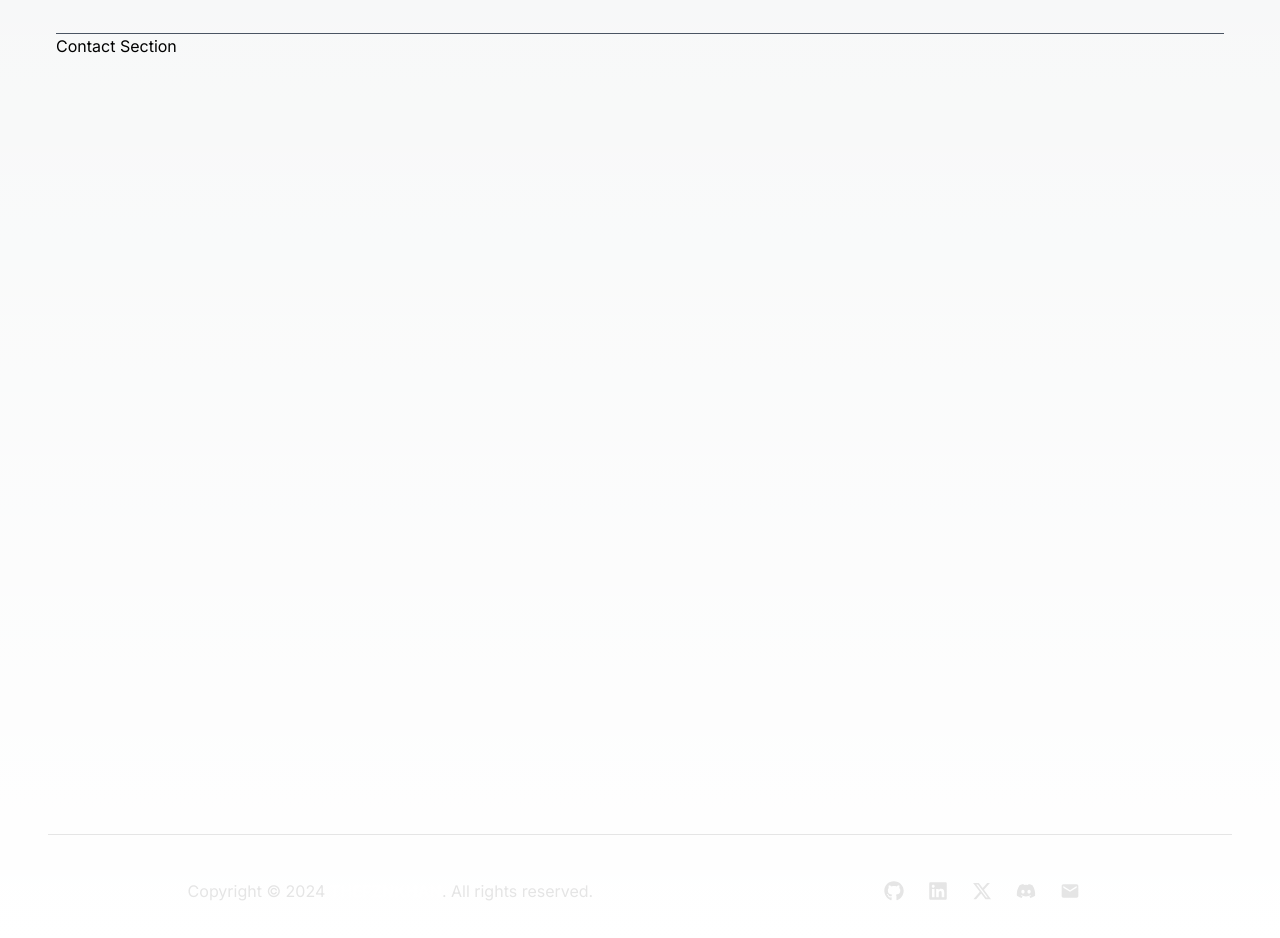
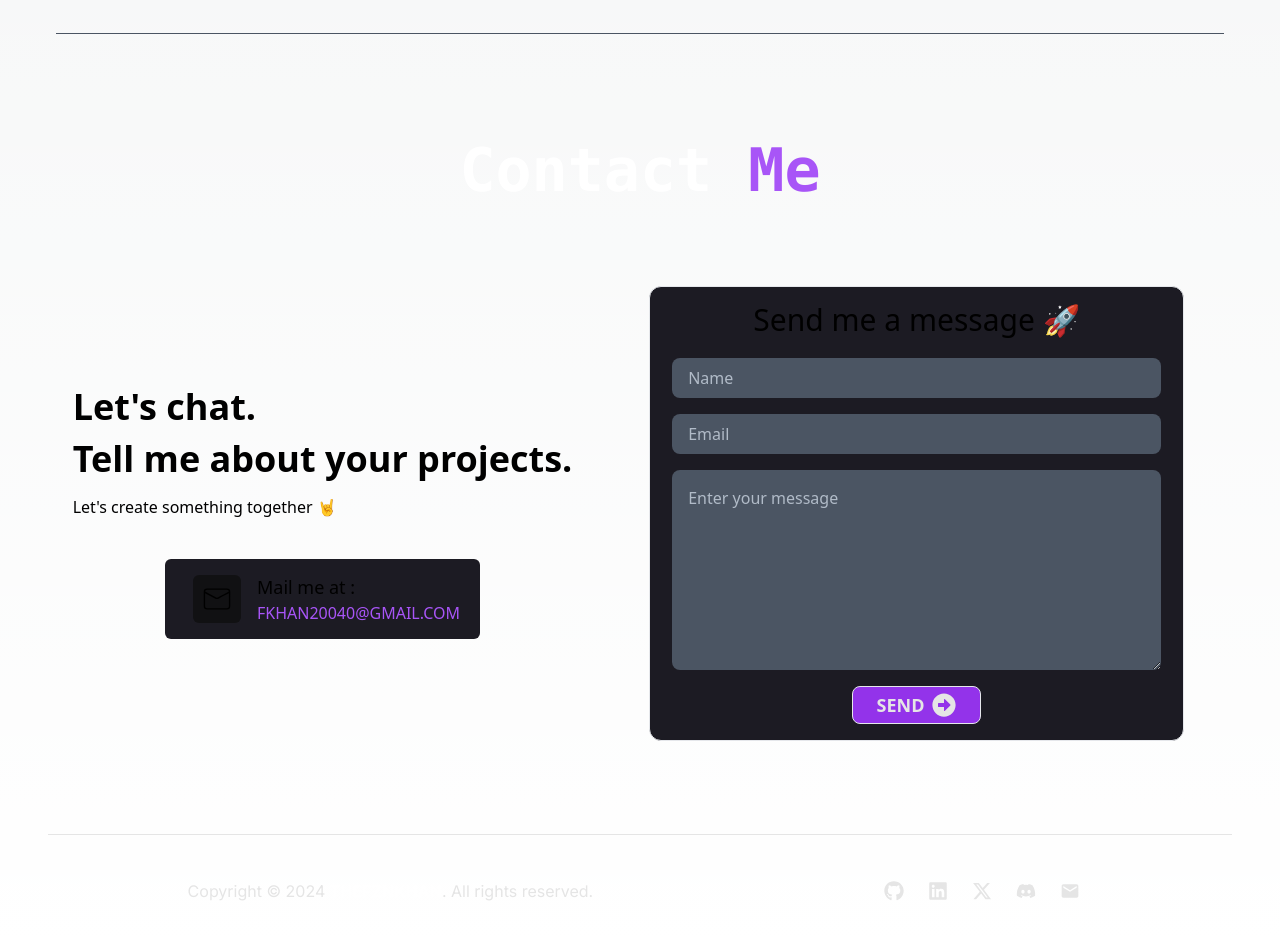
Before and after one commit to THEFZNKHAN/next-portfolio, a Next.js app: page / in a window 1280 px wide. Shown: the part 4100-5038 px from the top of the page. Built offline with nearby package versions, Linux system fonts and the light colour scheme.

Commit message:
Create Contact Page

```diff
--- a/src/pages/contact.tsx
+++ b/src/pages/contact.tsx
@@ -1,9 +1,91 @@
+import Link from "next/link";
 import React from "react";
+import { CiMail } from "react-icons/ci";
+import { FaArrowAltCircleRight } from "react-icons/fa";
 
 const Contact = () => {
     return (
-        <div id="contact" className="h-screen">
-            Contact Section
+        <div
+            id="contact"
+            className="h-screen pt-[86px] flex flex-col text-center pb-12 border-gray-600"
+        >
+            <h1 className="text-6xl font-black mt-5 mb-10 text-purple-500 font-mono">
+                <span className="text-white">Contact</span> Me
+            </h1>
+
+            <div className="flex justify-center h-full items-center gap-5">
+                <div className="flex flex-1 flex-col items-center">
+                    <div className="flex flex-col items-start">
+                        <h1 className="text-4xl font-bold font-sans">
+                            Let&apos;s chat.
+                        </h1>
+                        <h1 className="text-4xl font-bold font-sans mt-3">
+                            Tell me about your projects.
+                        </h1>
+                        <p className="text-md font-sans mt-4">
+                            Let&apos;s create something together 🤘
+                        </p>
+                    </div>
+
+                    <div className="mt-10 bg-light_gray flex justify-evenly items-center rounded-md py-2 px-5">
+                        <CiMail className="bg-bg_black m-2 rounded-md p-2 text-5xl" />
+                        <div className="flex flex-col items-start ml-2">
+                            <h1 className="font-sans text-lg">Mail me at :</h1>
+                            <Link
+                                href="mailto:FKHAN20040@GMAIL.COM"
+                                className="text-purple-500 font-sans font-medium"
+                            >
+                                FKHAN20040@GMAIL.COM
+                            </Link>
+                        </div>
+                    </div>
+                </div>
+
+                <div className="flex flex-1 flex-col justify-center items-center mx-10 h-5/6 border rounded-xl bg-light_gray">
+                    <h1 className="text-3xl mb-5 text-extrabold font-sans">
+                        Send me a message 🚀
+                    </h1>
+                    <div className="w-full">
+                        <form
+                            action={process.env.FORMSPREE_LINK}
+                            method="POST"
+                            className="flex flex-col items-center gap-4 font-medium text-white font-sans"
+                        >
+                            <input
+                                type="text"
+                                name="name"
+                                placeholder="Name"
+                                autoComplete="off"
+                                required
+                                className="w-11/12 h-10 rounded-lg p-4 bg-gray-600 outline-slate-500 placeholder-slate-300 placeholder-opacity-80"
+                            />
+                            <input
+                                type="email"
+                                name="email"
+                                placeholder="Email"
+                                autoComplete="off"
+                                required
+                                className="w-11/12 h-10 rounded-lg p-4 bg-gray-600 outline-slate-500 placeholder-slate-300 placeholder-opacity-80"
+                            />
+                            <textarea
+                                name="message"
+                                id="message"
+                                cols={30}
+                                rows={7}
+                                placeholder="Enter your message"
+                                className="w-11/12 rounded-lg p-4 bg-gray-600 outline-slate-500 placeholder-slate-300 placeholder-opacity-80"
+                            />
+                            <button
+                                type="submit"
+                                className="text-lg rounded-lg border bg-purple-600 font-semibold text-text_gray py-1 px-6 flex items-center gap-2 hover:bg-purple-700"
+                            >
+                                SEND{" "}
+                                <FaArrowAltCircleRight className="text-2xl" />
+                            </button>
+                        </form>
+                    </div>
+                </div>
+            </div>
         </div>
     );
 };
--- a/src/pages/skills.tsx
+++ b/src/pages/skills.tsx
@@ -141,7 +141,7 @@ const Skills = () => {
                         key={category.name}
                         className="flex flex-col items-center border rounded-lg w-2/5 h-80"
                     >
-                        <div className="bg-purple-500 w-full rounded-t-lg border-b">
+                        <div className="bg-purple-600 w-full rounded-t-lg border-b">
                             <h1 className="text-3xl font-bold text-white my-4 bg-purple font-mono">
                                 {category.name}
                             </h1>
```
Also changed, not shown: 1 other file (tests, documents, lock files or other folders).
